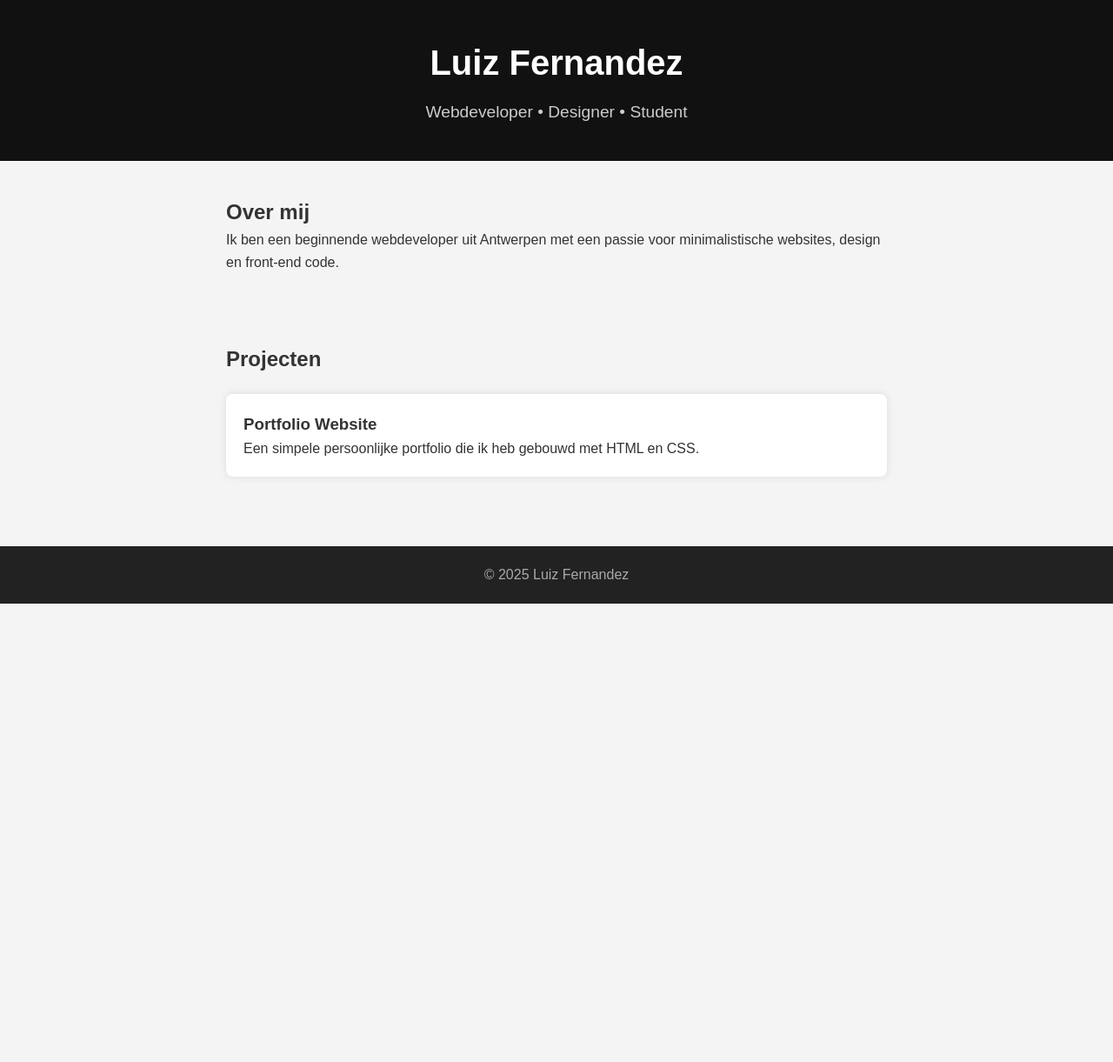
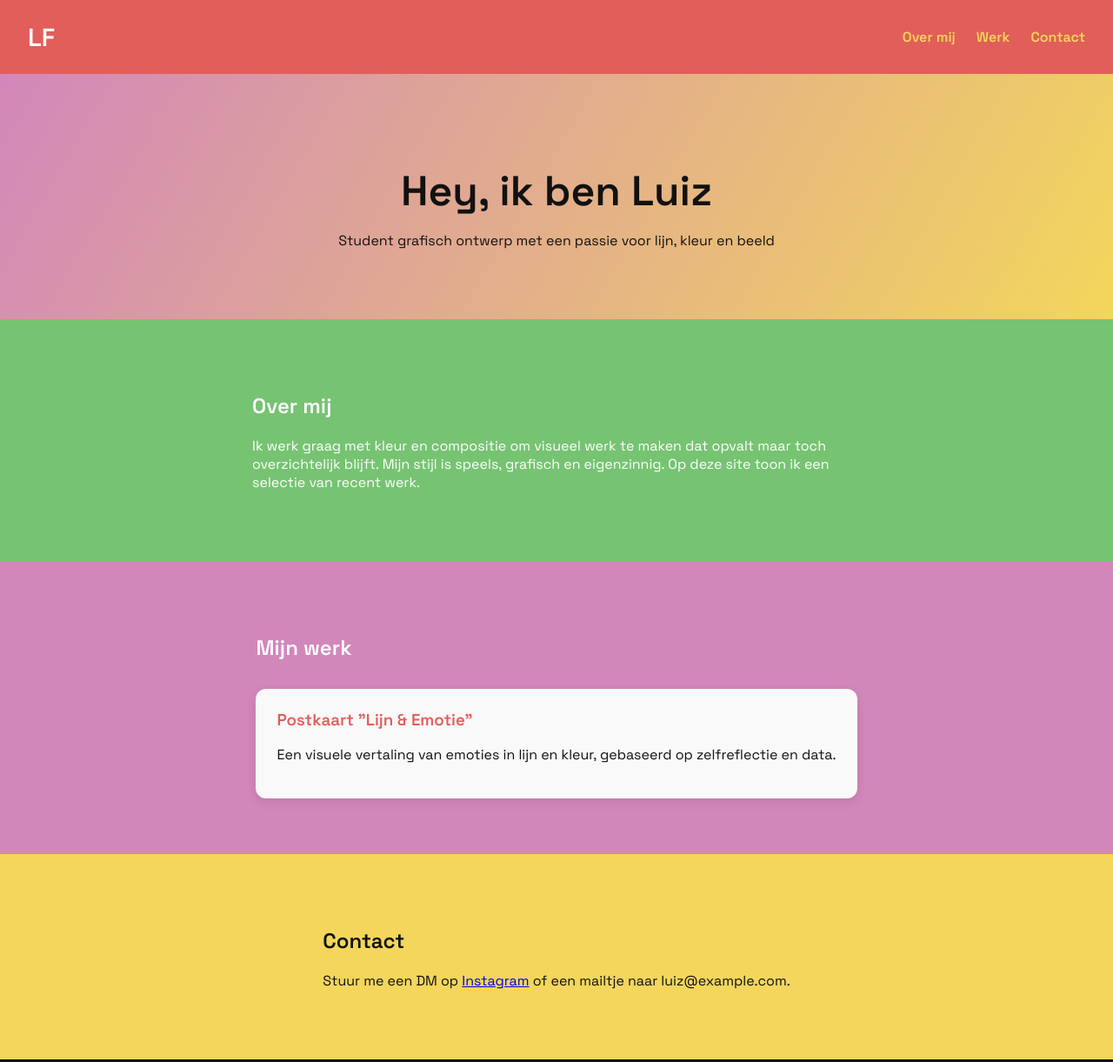
Before and after one commit to LuizFernandez-code/portfolio, a plain HTML site: page index.html in a window 1280 px wide. Shown: the top 1221 px of the page at 87% size. Before the commit the page ends 800 px from the top, so only its background shows below. Drawn offline with Linux system fonts and the light colour scheme.

Commit message:
Creatieve layout met postkaartkleuren

```diff
--- a/index.html
+++ b/index.html
@@ -3,30 +3,68 @@
   <head>
     <meta charset="UTF-8" />
     <meta name="viewport" content="width=device-width, initial-scale=1.0" />
-  <title>Luiz Fernandez - Portfolio</title>
+    <title>Luiz Fernandez – Portfolio</title>
     <link rel="stylesheet" href="style.css" />
+    <link
+      href="https://fonts.googleapis.com/css2?family=Space+Grotesk:wght@400;600&display=swap"
+      rel="stylesheet"
+    />
   </head>
   <body>
-  <header>
-    <h1>Luiz Fernandez</h1>
-    <p>Webdeveloper • Designer • Student</p>
+    <div class="wrapper">
+      <nav>
+        <h1>LF</h1>
+        <ul>
+          <li><a href="#about">Over mij</a></li>
+          <li><a href="#projects">Werk</a></li>
+          <li><a href="#contact">Contact</a></li>
+        </ul>
+      </nav>
+
+      <header class="hero">
+        <h2>Hey, ik ben Luiz</h2>
+        <p>Student grafisch ontwerp met een passie voor lijn, kleur en beeld</p>
       </header>
 
-  <section class="about">
+      <section id="about" class="panel about">
+        <div class="content">
           <h2>Over mij</h2>
-    <p>Ik ben een beginnende webdeveloper uit Antwerpen met een passie voor minimalistische websites, design en front-end code.</p>
+          <p>
+            Ik werk graag met kleur en compositie om visueel werk te maken dat
+            opvalt maar toch overzichtelijk blijft. Mijn stijl is speels,
+            grafisch en eigenzinnig. Op deze site toon ik een selectie van
+            recent werk.
+          </p>
+        </div>
       </section>
 
-  <section class="projects">
-    <h2>Projecten</h2>
-    <div class="project">
-      <h3>Portfolio Website</h3>
-      <p>Een simpele persoonlijke portfolio die ik heb gebouwd met HTML en CSS.</p>
+      <section id="projects" class="panel projects">
+        <div class="content">
+          <h2>Mijn werk</h2>
+          <div class="project-card">
+            <h3>Postkaart "Lijn & Emotie"</h3>
+            <p>
+              Een visuele vertaling van emoties in lijn en kleur, gebaseerd op
+              zelfreflectie en data.
+            </p>
+          </div>
+        </div>
+      </section>
+
+      <section id="contact" class="panel contact">
+        <div class="content">
+          <h2>Contact</h2>
+          <p>
+            Stuur me een DM op
+            <a href="https://www.instagram.com" target="_blank">Instagram</a> of
+            een mailtje naar luiz@example.com.
+          </p>
         </div>
       </section>
 
       <footer>
         <p>&copy; 2025 Luiz Fernandez</p>
       </footer>
+    </div>
   </body>
 </html>
--- a/style.css
+++ b/style.css
@@ -1,51 +1,108 @@
-* {
-  margin: 0;
-  padding: 0;
-  box-sizing: border-box;
-  font-family: Arial, sans-serif;
+/* KLEURENPALET (gebaseerd op postkaart) */
+:root {
+  --rood: #e15e5a;
+  --geel: #f3d65b;
+  --roze: #d287ba;
+  --groen: #76c372;
+  --zwart: #111;
+  --wit: #f9f9f9;
 }
 
 body {
-  background-color: #f4f4f4;
-  color: #333;
-  line-height: 1.6;
+  margin: 0;
+  font-family: "Space Grotesk", sans-serif;
+  background-color: var(--wit);
+  color: var(--zwart);
+  scroll-behavior: smooth;
 }
 
-header {
-  background-color: #111;
-  color: white;
-  padding: 40px 20px;
-  text-align: center;
+.wrapper {
+  display: flex;
+  flex-direction: column;
+  min-height: 100vh;
 }
 
-header h1 {
-  font-size: 2.5rem;
+nav {
+  background-color: var(--rood);
+  color: white;
+  padding: 1rem 2rem;
+  display: flex;
+  justify-content: space-between;
+  align-items: center;
 }
 
-header p {
-  font-size: 1.2rem;
-  margin-top: 10px;
-  color: #ccc;
+nav h1 {
+  margin: 0;
+  font-size: 1.8rem;
 }
 
-section {
-  padding: 40px 20px;
-  max-width: 800px;
-  margin: 0 auto;
+nav ul {
+  list-style: none;
+  display: flex;
+  gap: 1.5rem;
 }
 
-.projects .project {
-  background: white;
-  padding: 20px;
-  border-radius: 8px;
-  margin-top: 20px;
-  box-shadow: 0 0 10px rgba(0,0,0,0.1);
+nav a {
+  color: var(--geel);
+  text-decoration: none;
+  font-weight: bold;
+}
+
+.hero {
+  background: linear-gradient(120deg, var(--roze), var(--geel));
+  color: var(--zwart);
+  text-align: center;
+  padding: 4rem 2rem;
+}
+
+.hero h2 {
+  font-size: 3rem;
+  margin-bottom: 0.5rem;
+}
+
+.panel {
+  padding: 4rem 2rem;
+  display: flex;
+  justify-content: center;
+  align-items: center;
+}
+
+.about {
+  background-color: var(--groen);
+  color: white;
+}
+
+.projects {
+  background-color: var(--roze);
+  color: white;
+}
+
+.contact {
+  background-color: var(--geel);
+  color: var(--zwart);
+}
+
+.content {
+  max-width: 700px;
+}
+
+.project-card {
+  background-color: var(--wit);
+  padding: 1.5rem;
+  margin-top: 2rem;
+  border-radius: 12px;
+  box-shadow: 0 4px 12px rgba(0, 0, 0, 0.1);
+  color: var(--zwart);
+}
+
+.project-card h3 {
+  margin-top: 0;
+  color: var(--rood);
 }
 
 footer {
-  background-color: #222;
-  color: #aaa;
+  background-color: var(--zwart);
+  color: var(--wit);
   text-align: center;
-  padding: 20px;
-  margin-top: 40px;
+  padding: 1rem;
 }
```
Lines whose indentation alone changed are shown as unchanged.
